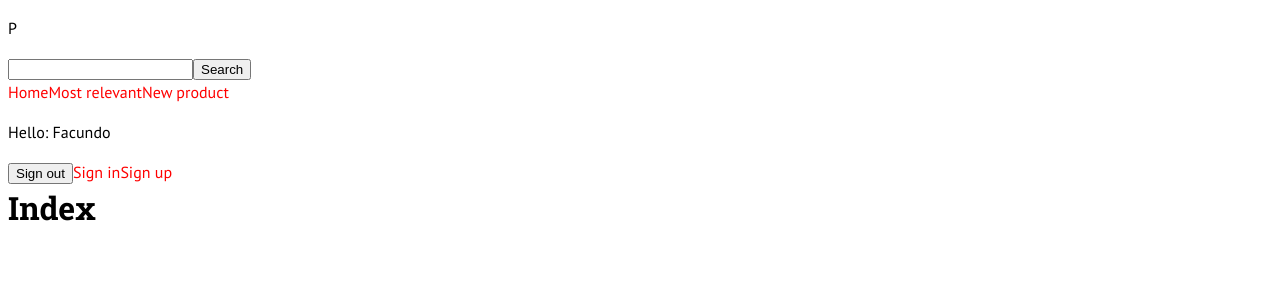
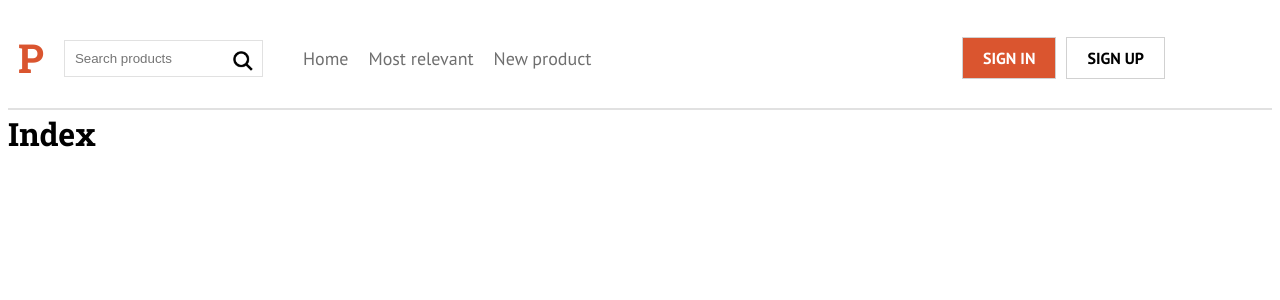
Before and after one commit to facuxfdz/Product-Hunt-with-Next.JS, a Next.js app: page / in a window 1280 px wide. Shown: the top 300 px of the page. Built offline with nearby package versions, Linux system fonts and the light colour scheme.

Commit message:
Css finished, now we have to create the login and sign up functionality

```diff
--- /dev/null
+++ b/components/UI/Button.js
@@ -0,0 +1,29 @@
+import utilStyles from '../../styles/utils.module.css'
+import Link from 'next/link'
+
+const Button = (props) => {
+
+    const ButtonComp = props.bgColor
+
+        ? (
+            <Link href={props.href}>
+                <a
+                className={utilStyles.styledButtonBg}>
+                    {props.children}
+                </a>
+            </Link>
+        )
+        : (
+            <Link href={props.href}>
+                <a
+                href={props.href}
+                className={utilStyles.styledButton}>
+                    {props.children}
+                </a>
+            </Link>
+        )
+
+    return ButtonComp;
+}
+
+export default Button;
--- a/components/UI/Search.js
+++ b/components/UI/Search.js
@@ -1,11 +1,23 @@
 import React from 'react'
+import utilStyles from '../../styles/utils.module.css'
 
 const Search = () => {
     return (
-        <form action="">
-            <input type="text"/>
+        <form
+            className={utilStyles.searchForm}
+            action=""
+        >
 
-            <button type="submit">Search</button>
+            <input
+                className={utilStyles.searchTextField}
+                type="text"
+                placeholder="Search products"
+            />
+
+            <button
+                className={utilStyles.searchSubmit}
+                type="submit"
+            >Search</button>
         </form>
     );
 }
--- a/components/layout/Header.js
+++ b/components/layout/Header.js
@@ -2,27 +2,57 @@ import React from 'react'
 import Search from '../UI/Search'
 import Nav from '../layout/Nav'
 import Link from 'next/link'
+import utilStyles from '../../styles/utils.module.css'
+import Button from '../UI/Button'
 
 const Header = () => {
+
+    const userAuth = false;
     return (
-        <header>
-            <div>
+        <header className={utilStyles.heading}>
+            <div className={utilStyles.headerContainer}>
                 <div>
-                    <p>P</p>
+                    <Link href="/">
+                        <p className={utilStyles.logo}>
+                            P
+                        </p>
+                    </Link>
 
                     <Search />
 
                     <Nav />
                 </div>
 
-                <div>
-                    <p>Hello: Facundo</p>
+                <div className={utilStyles.accountHeadingButtons}>
+                {userAuth
+                    ? (
+                        <>
+                        <p>Hello: Facundo</p>
+                        <Button
+                            bgColor
+                        >Sign out</Button>
+                        </>
+                    )
+                    : (
+                        <>
 
-                    <button type="button">Sign out</button>
+                                <Button
+                                    href="/sign-in"
+                                    bgColor
+                                >Sign in</Button>
 
-                    <Link href="/">Sign in</Link>
-                    <Link href="/">Sign up</Link>
+
+
+                                <Button
+                                    href="/sign-up"
+                                >Sign up</Button>
+
+                        </>
+                    )
+
+                }
                 </div>
+
             </div>
         </header>
     );
--- a/components/layout/Nav.js
+++ b/components/layout/Nav.js
@@ -1,12 +1,15 @@
 import React from 'react'
 import Link from 'next/link'
+import utilStyles from '../../styles/utils.module.css'
 
 const Nav = () => {
     return (
-        <nav>
+        <nav
+            className={utilStyles.nav}
+        >
             <Link href="/">Home</Link>
-            <Link href="/">Most relevant</Link>
-            <Link href="/">New product</Link>
+            <Link href="/most-relevant">Most relevant</Link>
+            <Link href="/new-product">New product</Link>
         </nav>
     );
 }
--- a/package.json
+++ b/package.json
@@ -8,9 +8,10 @@
     "start": "next start"
   },
   "dependencies": {
+    "@emotion/babel-plugin": "^11.3.0",
     "@emotion/babel-preset-css-prop": "^11.2.0",
     "@emotion/react": "^11.4.0",
-    "@emotion/styled": "^10.0.0",
+    "@emotion/styled": "^10.0.27",
     "babel-plugin-emotion": "^11.0.0",
     "next": "10.2.3",
     "react": "17.0.2",
--- a/styles/globals.css
+++ b/styles/globals.css
@@ -1,6 +1,7 @@
 :root {
   --grey: #3d3d3d;
   --grey2: #6f6f6f;
+  --grey3: #e1e1e1;
   --orange: #DA552F;
 }
 
--- a/styles/utils.module.css
+++ b/styles/utils.module.css
@@ -0,0 +1,121 @@
+/* Header Styles */
+.heading {
+    border-bottom: 2px solid var(--grey3);
+    padding: 1rem 1rem;
+}
+
+.headeContainer {
+    max-width: 1200px;
+    width: 95%;
+    margin: 0 auto;
+}
+
+@media (min-width: 768px){
+    .headerContainer{
+        display: flex;
+        justify-content: space-between;
+    }
+}
+
+/* Product hunt logo styles */
+.logo {
+    color: var(--orange);
+    font-size: 4rem;
+    line-height: 0;
+    font-weight: 700;
+    font-family: 'Roboto Slab', serif;
+    margin-right: 2rem;
+}
+
+/* Header container left part styles */
+
+.headerContainer > div {
+    display: flex;
+    align-items: center;
+    min-width: 300px;
+
+}
+
+.searchTextField {
+    border: 1px solid var(--grey3);
+    padding: 1rem;
+}
+
+.searchSubmit {
+    height: 3rem;
+    width: 3rem;
+    display: block;
+    background-size: 4rem;
+    background-image: url('/images/buscar.png');
+    background-repeat: no-repeat;
+    position: absolute;
+    right: 1rem;
+    top: 1px;
+    background-color: #fff;
+    border: none;
+    text-indent: -999px;
+}
+
+.searchSubmit:hover {
+    cursor: pointer;
+}
+
+.searchForm {
+    position: relative;
+}
+
+.nav {
+    padding-left: 2rem;
+}
+
+.nav > a {
+    font-size: 1.8rem;
+    margin-left: 2rem;
+    color: var(--grey2);
+    font-family: 'PT Sans', sans-serif;
+}
+
+.nav > a:last-of-type {
+    margin-right: 0;
+}
+
+/* Button styles */
+
+.styledButton {
+    font-weight: 700;
+    text-transform: uppercase;
+    border: 1px solid #d1d1d1;
+    padding: .8rem 2rem;
+    margin-right: 1rem;
+    background-color: #fff;
+    color: #000;
+}
+
+.styledButtonBg {
+    font-weight: 700;
+    text-transform: uppercase;
+    border: 1px solid #d1d1d1;
+    padding: .8rem 2rem;
+    margin-right: 1rem;
+    background-color: #DA552F;
+    color: #fff;
+}
+
+.styledButton:last-of-type {
+    margin-right: 0;
+}
+
+.styledButton:hover,.styledButtonBg:hover,.styledButton:last-of-type:hover {
+    cursor: pointer;
+}
+
+/* Account Heading Buttons styles */
+
+.accountHeadingButtons {
+    display: flex;
+    align-items: center;
+}
+
+.accountHeadingButtons > p {
+    margin-right: 2rem;
+}
```
Also changed, not shown: pages/most-relevant.js (added, +14 -0 lines), pages/new-product.js (added, +14 -0 lines), pages/search.js (added, +14 -0 lines), pages/sign-in.js (added, +14 -0 lines), pages/sign-up.js (renamed from pages/about-us.js, +5 -5 lines), 1 other file (tests, documents, lock files or other folders).
